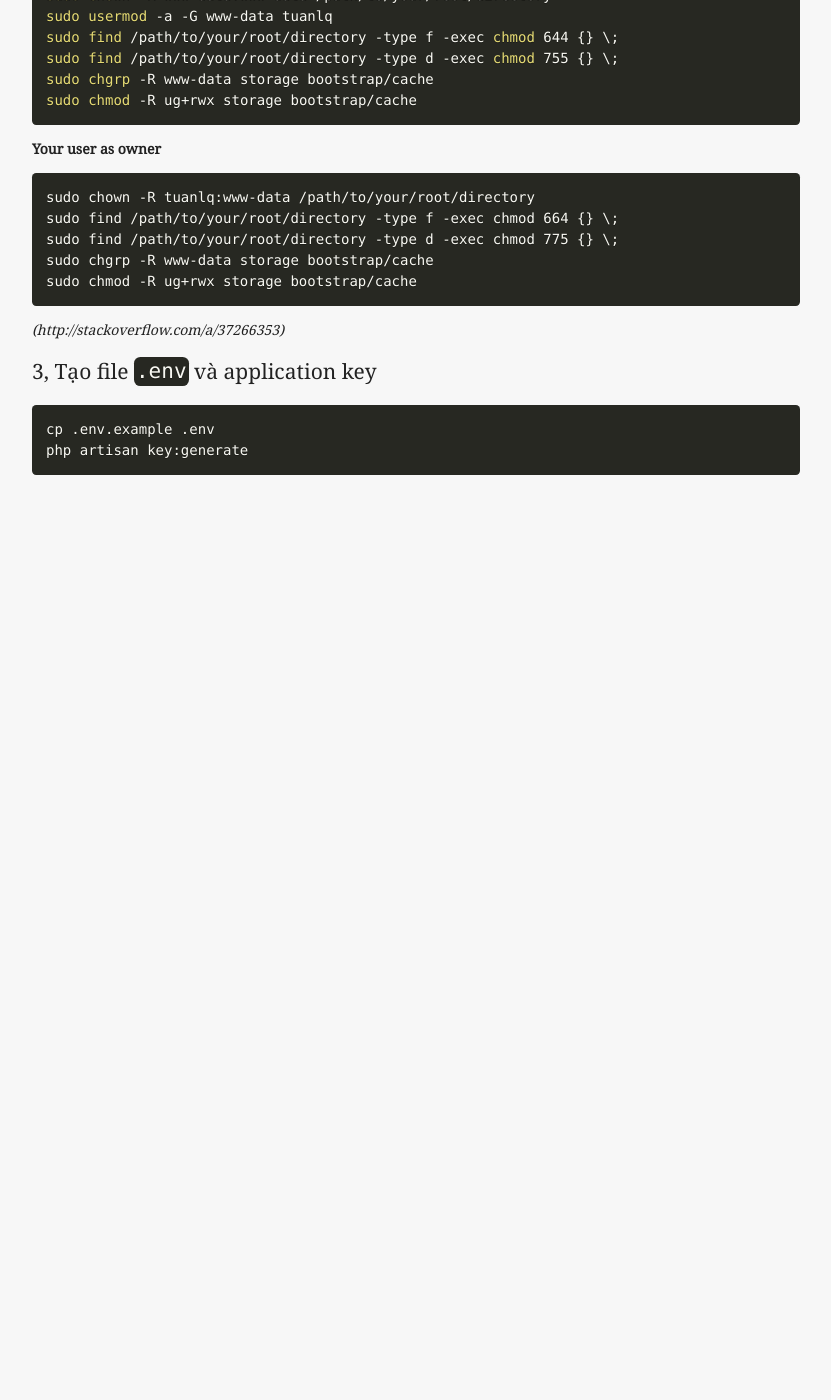
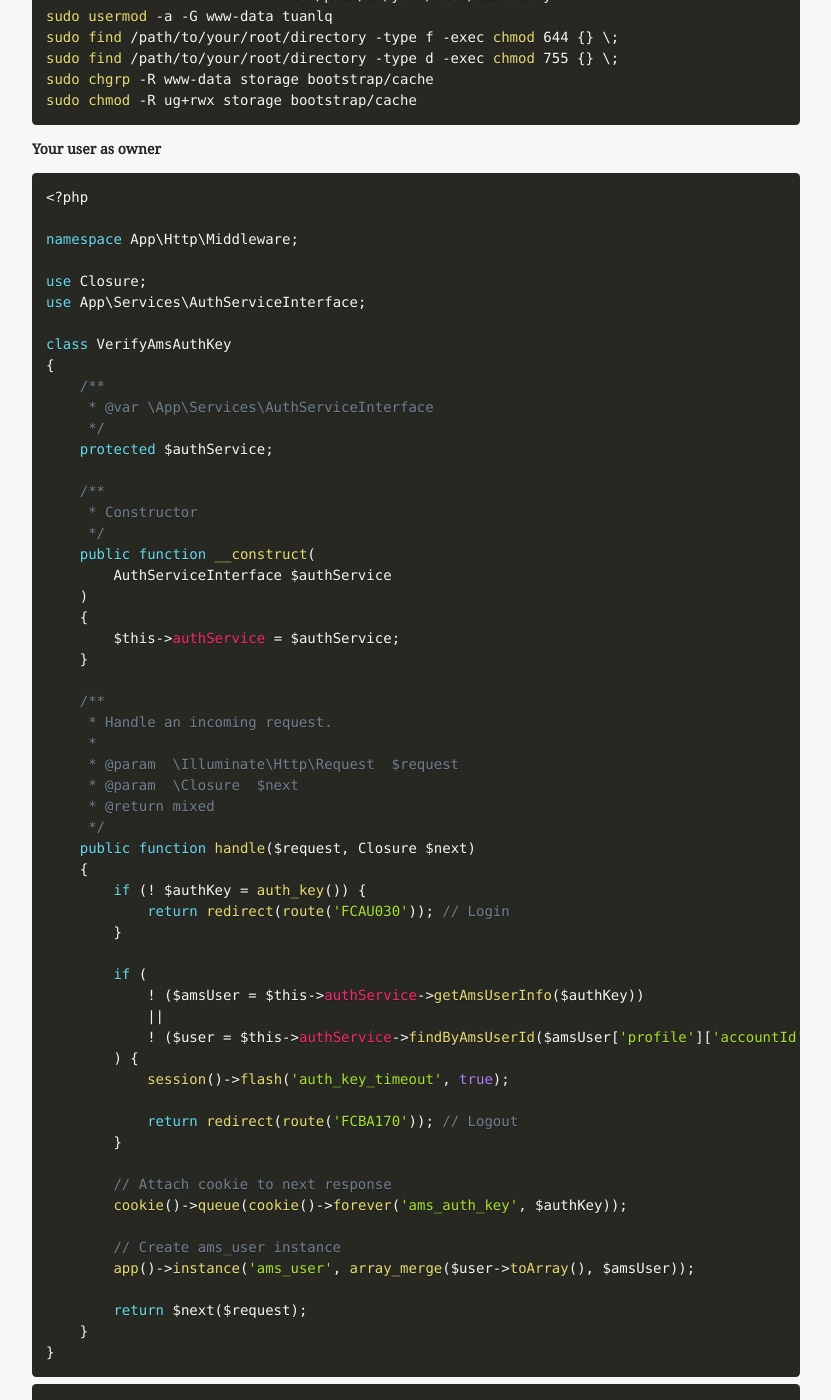
Before and after one commit to tuanle/tuanle.github.io, a Jekyll site: the page built from laravel/install.md, in a window 1280 px wide and 1400 px high, scrolled down 354 px. Shown: the whole window, without its empty margins (224-1055 px from the left). Built offline with Jekyll 4.4.1, drawn with Linux system fonts in a browser that asks for light colours; our own code applies the rules of GitHub Pages for plain Markdown files; before the commit the page ends 900 px from its top, so only the background shows below that.

Commit message:
[temp] Temporary commit in 2017-02-05 22:20

````diff
--- a/laravel/install.md
+++ b/laravel/install.md
@@ -24,6 +24,66 @@ sudo chmod -R ug+rwx storage bootstrap/cache
 
 **Your user as owner**
 
+```php
+<?php
+
+namespace App\Http\Middleware;
+
+use Closure;
+use App\Services\AuthServiceInterface;
+
+class VerifyAmsAuthKey
+{
+    /**
+     * @var \App\Services\AuthServiceInterface
+     */
+    protected $authService;
+
+    /**
+     * Constructor
+     */
+    public function __construct(
+        AuthServiceInterface $authService
+    )
+    {
+        $this->authService = $authService;
+    }
+
+    /**
+     * Handle an incoming request.
+     *
+     * @param  \Illuminate\Http\Request  $request
+     * @param  \Closure  $next
+     * @return mixed
+     */
+    public function handle($request, Closure $next)
+    {
+        if (! $authKey = auth_key()) {
+            return redirect(route('FCAU030')); // Login
+        }
+
+        if (
+            ! ($amsUser = $this->authService->getAmsUserInfo($authKey))
+            ||
+            ! ($user = $this->authService->findByAmsUserId($amsUser['profile']['accountId']))
+        ) {
+            session()->flash('auth_key_timeout', true);
+
+            return redirect(route('FCBA170')); // Logout
+        }
+
+        // Attach cookie to next response
+        cookie()->queue(cookie()->forever('ams_auth_key', $authKey));
+
+        // Create ams_user instance
+        app()->instance('ams_user', array_merge($user->toArray(), $amsUser));
+
+        return $next($request);
+    }
+}
+```
+
+
 ```
 sudo chown -R tuanlq:www-data /path/to/your/root/directory
 sudo find /path/to/your/root/directory -type f -exec chmod 664 {} \;
````
